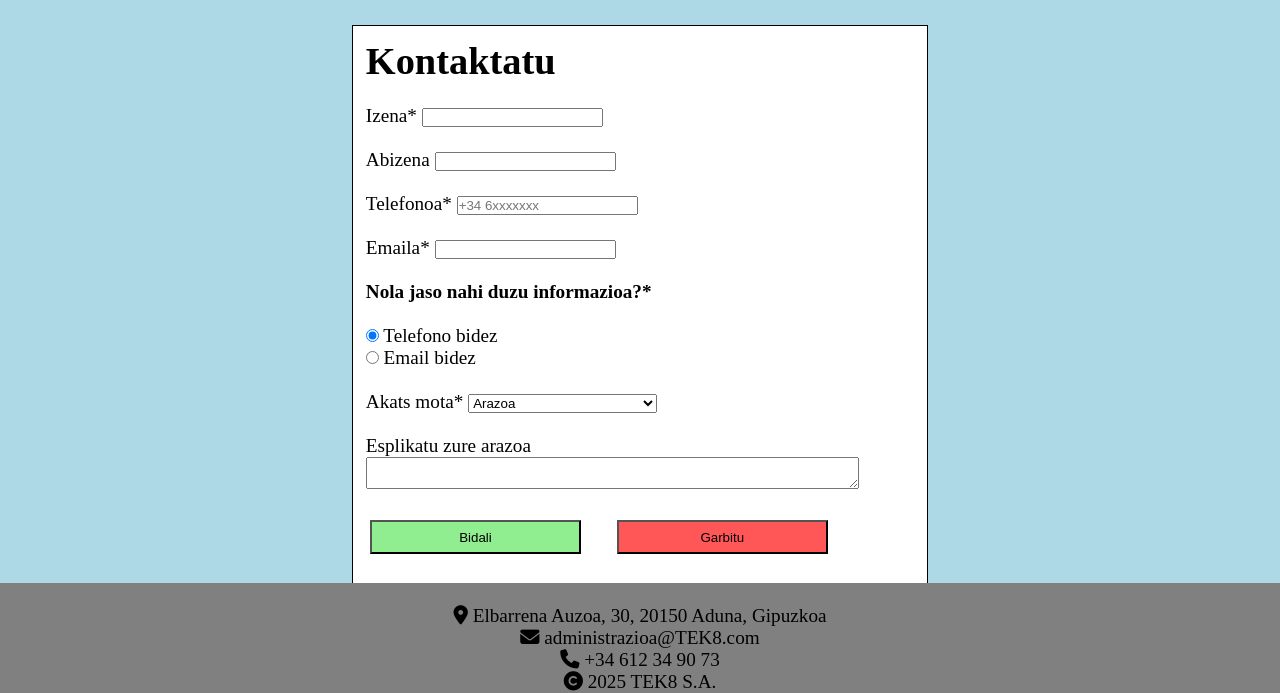
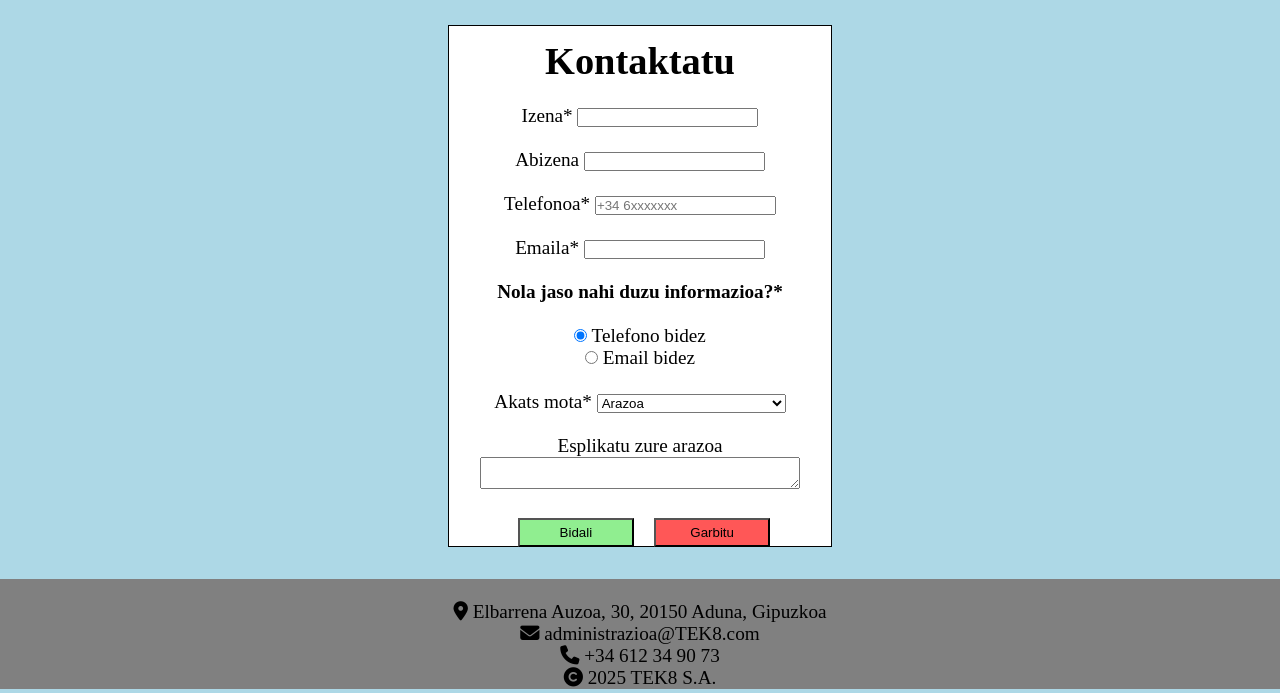
Before and after one commit to iguisado228/2Erronka, a PHP site: page /kontaktua.php in a window 1280 px wide. Shown: the part 323-1016 px from the top of the page. Run offline with PHP 8.4, Linux system fonts and the light colour scheme; some libraries are stand-ins or nearby versions.

Commit message:
kontaktuaren css aldatuta

```diff
--- a/WebOrria/Web/css_m.css
+++ b/WebOrria/Web/css_m.css
@@ -326,7 +326,7 @@ table, td, tr, th{
     margin: 2% auto;
     background-color: white;
     padding: 1%;
-    height: 100%;
+    max-height: auto;
     box-sizing: border-box;
 }
 
@@ -362,13 +362,13 @@ table, td, tr, th{
 
     .formularioa {
         border: 1px black solid;
-        width: 45%;
+        width: 30%;
         margin: 2% auto;
         background-color: white;
         padding: 1%;
-        height: 100%;
+        height: 90%;
         box-sizing: border-box;
-        text-align: left;
+        text-align: center;
     }
 
     .formularioa .explikaziokaxa {
@@ -378,7 +378,7 @@ table, td, tr, th{
 
     .formularioa>form>.kontaktatubotoiak {
         display: grid;
-        text-align: center;
+        margin-left: 15%;
         grid-template-columns: 40% 40%;
         grid-gap: 5%;
     }
```
